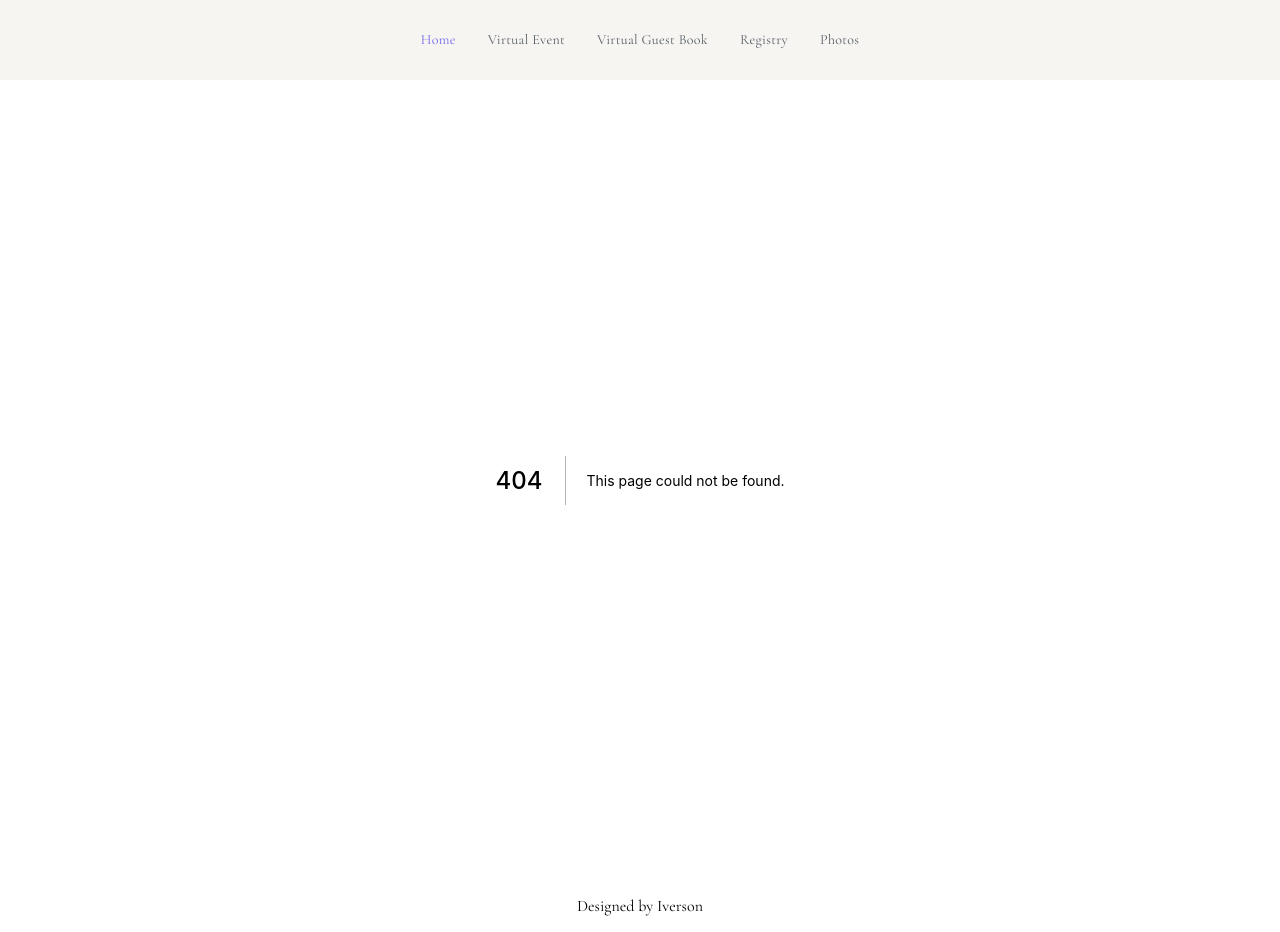
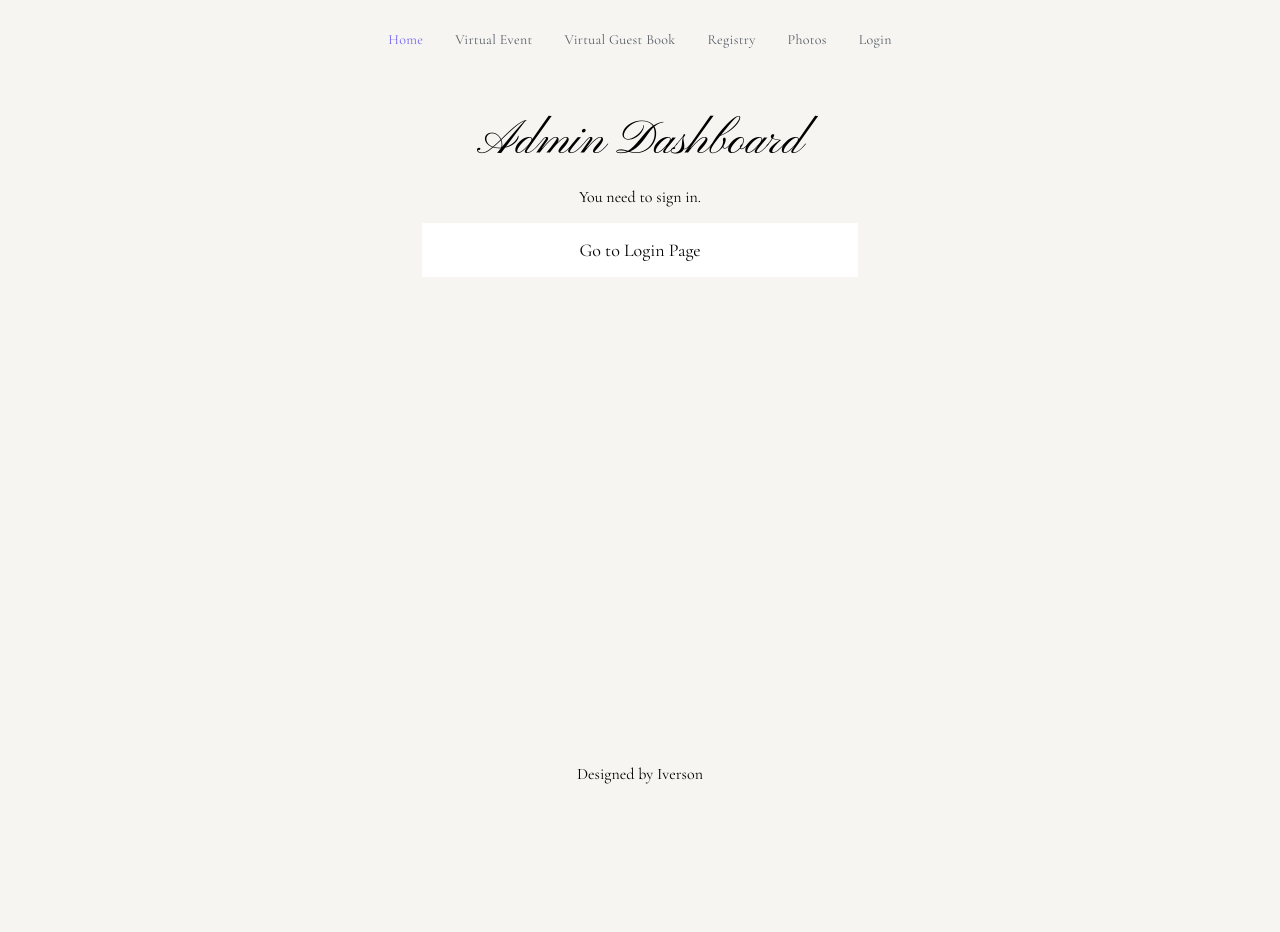
Before and after one commit to Ivcota/Next-Wedding-App, a Next.js app: page /admin/dashboard in a window 1280 px wide. Before the commit this address had no page. After the commit the page ends 800 px from the top, so only its background shows below. Built offline with nearby package versions, Linux system fonts and the light colour scheme.

Commit message:
admin navbar

```diff
--- /dev/null
+++ b/components/AuthCheck.tsx
@@ -0,0 +1,28 @@
+import Link from "next/link";
+import React from "react";
+import { useUserStore } from "../libs/stores";
+import ButtonFlexContainer from "./ButtonFlexContainer";
+
+const AuthCheck: React.FC = ({ children }) => {
+  const { isAdmin } = useUserStore();
+
+  return (
+    <>
+      {isAdmin ? (
+        children
+      ) : (
+        <div className="modal-content">
+          <p>You need to sign in.</p>
+
+          <ButtonFlexContainer>
+            <Link href="/admin">
+              <a className="button">Go to Login Page</a>
+            </Link>
+          </ButtonFlexContainer>
+        </div>
+      )}
+    </>
+  );
+};
+
+export default AuthCheck;
--- a/components/Navbar.tsx
+++ b/components/Navbar.tsx
@@ -1,8 +1,9 @@
 import Link from "next/link";
 import React, { useState } from "react";
-import { useNavStore } from "./../libs/stores";
+import { useNavStore, useUserStore } from "./../libs/stores";
 
 const Navbar = () => {
+  const { isAdmin, setAdmin } = useUserStore();
   const { isOpen, setIsOpen } = useNavStore();
 
   const closeNavbar = () => {
@@ -40,11 +41,20 @@ const Navbar = () => {
               <a className="navigation-link">Home</a>
             </Link>
           </li>
+
+          {isAdmin ? (
+            <>
+              <li onClick={closeNavbar} className="navigation-item">
+                <Link href="/admin/dashboard">
+                  <a className="navigation-link">Dashboard</a>
+                </Link>
+              </li>
+            </>
+          ) : (
+            <>
               <li onClick={closeNavbar} className="navigation-item">
                 <Link href="/virtual-event">
-              <a className="navigation-link" href="#">
-                Virtual Event
-              </a>
+                  <a className="navigation-link">Virtual Event</a>
                 </Link>
               </li>
               <li onClick={closeNavbar} className="navigation-item">
@@ -62,6 +72,28 @@ const Navbar = () => {
                   <a className="navigation-link">Photos</a>
                 </Link>
               </li>
+            </>
+          )}
+
+          {isAdmin ? (
+            <li onClick={closeNavbar} className="navigation-item">
+              <Link href="/admin">
+                <a className="navigation-link">Sign Out</a>
+              </Link>
+            </li>
+          ) : (
+            <li onClick={closeNavbar} className="navigation-item">
+              <a
+                onClick={(e) => {
+                  e.preventDefault();
+                  setAdmin(false);
+                }}
+                className="navigation-link"
+              >
+                Login
+              </a>
+            </li>
+          )}
         </ul>
       </div>
     </nav>
--- /dev/null
+++ b/pages/admin/dashboard.tsx
@@ -0,0 +1,32 @@
+import Link from "next/link";
+import React from "react";
+import AuthCheck from "../../components/AuthCheck";
+import ButtonFlexContainer from "../../components/ButtonFlexContainer";
+import PageTitle from "../../components/PageTitle";
+import Separator from "../../components/Separator";
+import { useUserStore } from "../../libs/stores";
+import MotionMainContainer from "./../../components/MotionMainContainer";
+
+const DashboardPage = () => {
+  const { name } = useUserStore();
+
+  return (
+    <MotionMainContainer>
+      <PageTitle>Admin Dashboard</PageTitle>
+      <AuthCheck>
+        <div className="modal-content">
+          Hi {name}! You can check the guest book from here. Select the type of
+          messages you would like to see.
+        </div>
+        <Separator />
+        <ButtonFlexContainer>
+          <Link href="written-messages">
+            <a className="button button--spaced">Written Messages</a>
+          </Link>
+        </ButtonFlexContainer>
+      </AuthCheck>
+    </MotionMainContainer>
+  );
+};
+
+export default DashboardPage;
--- a/pages/admin/index.tsx
+++ b/pages/admin/index.tsx
@@ -1,5 +1,6 @@
 import { UserCredential } from "@firebase/auth";
 import { doc, getDoc, setDoc } from "firebase/firestore";
+import { useRouter } from "next/router";
 import React, { useEffect } from "react";
 import { useSignInWithGoogle } from "react-firebase-hooks/auth";
 import ButtonFlexContainer from "../../components/ButtonFlexContainer";
@@ -10,6 +11,8 @@ import { useUserStore } from "../../libs/stores";
 import MotionMainContainer from "./../../components/MotionMainContainer";
 
 const AdminRootPage = () => {
+  const router = useRouter();
+
   const [signInWithGoogle, user, loading, error] = useSignInWithGoogle(auth);
   const { setUserState, isAdmin, setAdmin, name } = useUserStore();
 
@@ -21,6 +24,7 @@ const AdminRootPage = () => {
     if (docSnap.exists()) {
       console.log(`${user.user.displayName} already exists.`);
       setAdmin(true);
+      router.push("/admin/dashboard");
     } else {
       alert("You're not authorized");
       setAdmin(false);
--- a/styles/globals.css
+++ b/styles/globals.css
@@ -70,6 +70,10 @@ a {
   font-size: 18px;
   min-width: 85%;
   text-align: center;
+}
+
+.button--spaced {
+  margin: 0.5rem 0;
 }
 
 .input {
```
Also changed, not shown: pages/admin/written-messages.tsx (added, +7 -0 lines). Lines whose indentation alone changed are shown as unchanged.
